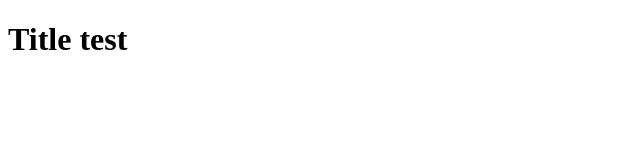
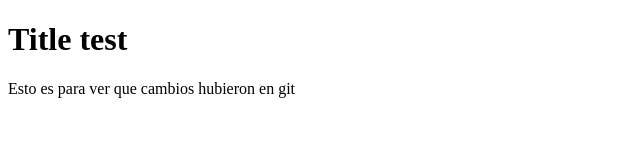
Before and after one commit to thiagoaffede/git_test, a plain HTML site: page html-boilerplate/index.html in a window 1280 px wide. Shown: the whole page, without its empty margins (0-640 px from the left). Drawn offline with Linux system fonts and the light colour scheme.

Commit message:
Cambios en otra linea

```diff
--- a/html-boilerplate/index.html
+++ b/html-boilerplate/index.html
@@ -9,6 +9,7 @@
 
 <body>
     <h1>Title test</h1>
+    <p>Esto es para ver que cambios hubieron en git</p>
 </body>
 
 </html>
```
